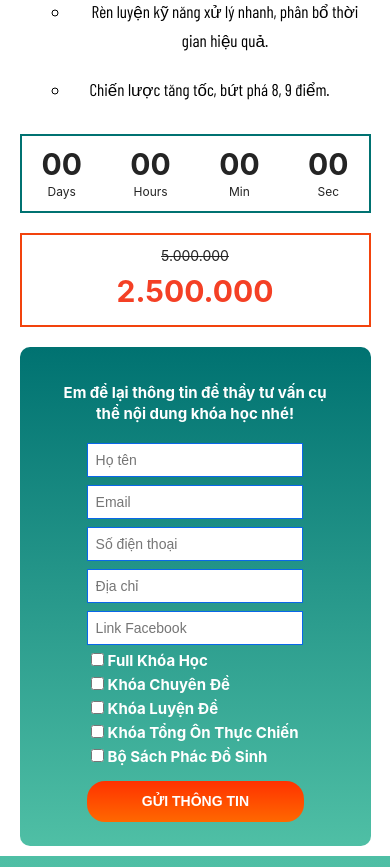
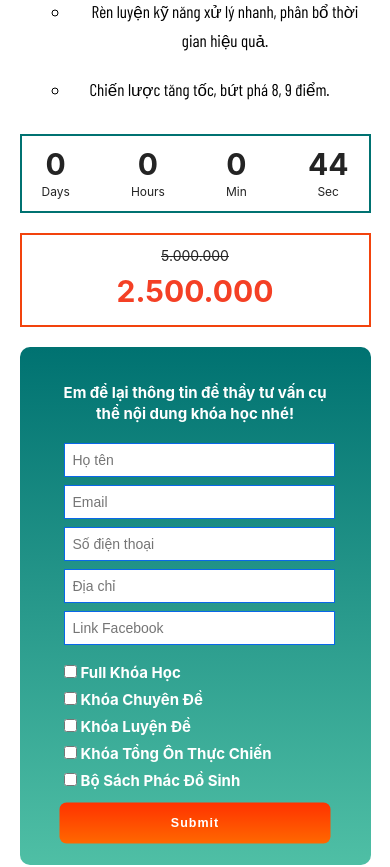
Before and after one commit to qnhanhh/thaykien-sinh, a React (Create React App) app: page / in a window 390 px wide. Shown: the part 1620-2487 px from the top of the page. Built offline with nearby package versions, Linux system fonts and the light colour scheme.

Commit message:
update countdown

```diff
--- a/package.json
+++ b/package.json
@@ -7,6 +7,7 @@
     "@testing-library/react": "^13.3.0",
     "@testing-library/user-event": "^13.5.0",
     "react": "^18.2.0",
+    "react-countdown": "^2.3.2",
     "react-dom": "^18.2.0",
     "react-scripts": "5.0.1",
     "web-vitals": "^2.1.4"
--- a/src/Banner.css
+++ b/src/Banner.css
@@ -86,4 +86,20 @@
   text-transform: uppercase;
   text-decoration: none;
   border-radius: 30px;
+  animation: glowing 1000ms infinite;
 }
+
+@keyframes glowing{
+  0% {
+    background-color: rgb(255, 50, 0);
+    box-shadow: 0 0 5px rgb(255, 50, 0);
+  }
+  50% {
+    background-color: rgba(255, 104, 0,0.5);
+    box-shadow: 0 0 20px rgba(255, 104, 0,0.5);
+  }
+  100% {
+    background-color: rgb(255, 104, 0);
+    box-shadow: 0 0 5px rgb(255, 104, 0);
+  }
+}
--- a/src/RegisterForm.css
+++ b/src/RegisterForm.css
@@ -16,12 +16,16 @@
   line-height: 1.4;
 }
 
+#hiddenConfirm{
+  display: none;
+}
+
 #form1 {
   line-height: 1.6;
 }
 
 #form1 input {
-  width: 80%;
+  width: 100%;
   font-size: 1.4rem;
   border: 1px solid rgb(10, 103, 233);
   padding: 8px;
@@ -33,9 +37,10 @@
 }
 
 .register-box {
-  width: 80%;
+  width: 100%;
+  line-height: 1.8;
   text-align: left;
-  margin: 0 auto 0.8rem;
+  margin: 1rem auto 0.8rem;
 }
 
 .register-box input {
@@ -59,3 +64,121 @@
   border: none !important;
   cursor: pointer;
 }
+
+.button {
+  --color: #fff;
+  --background: linear-gradient(180deg, #ff3200, #ff6800);
+  --height: 41px;
+  --width: 100%;
+  --icon: #fff;
+  padding: 1rem;
+  cursor: pointer;
+  text-align: center;
+  position: relative;
+  border: none;
+  outline: none;
+  background: none;
+  -webkit-appearance: none;
+  -webkit-tap-highlight-color: transparent;
+  width: var(--width);
+  letter-spacing: 1px;
+  font-size: 2rem;
+  font-weight: bold;
+  color: var(--color);
+  line-height: 1.8;
+}
+.button:before {
+  content: "";
+  display: block;
+  position: absolute;
+  top: 50%;
+  left: 50%;
+  transform: translate(-50%, -50%);
+  width: var(--before-w, var(--width));
+  height: var(--before-h, var(--height));
+  border-radius: var(--before-r, 7px);
+  background: var(--background);
+  transform-origin: 50% 50%;
+  transition: width 0.3s, height 0.3s, border-radius 0.2s;
+  transition-delay: 0.2s;
+}
+.button span {
+  z-index: 1;
+  display: block;
+  position: relative;
+  opacity: var(--span-o, 1);
+  transform: scale(var(--span-s, 1));
+  transition: opacity 0.3s, transform 0.2s;
+  transition-delay: 0.2s;
+}
+.button svg {
+  width: 15px;
+  height: 13px;
+  display: block;
+  position: absolute;
+  left: 50%;
+  top: 50%;
+  stroke: var(--icon);
+  stroke-width: 2px;
+  stroke-linecap: round;
+  stroke-linejoin: round;
+  fill: none;
+  transform: translate(-50%, -50%);
+  stroke-dasharray: 17px;
+  stroke-dashoffset: var(--svg-o, 17px);
+  transition: stroke-dashoffset 0.3s ease;
+}
+.button.processing {
+  --before-w: 41px;
+  --before-h: 41px;
+  --before-r: 22px;
+  --span-o: 0;
+  --span-s: 0.6;
+  --after-s: 1;
+  --svg-o: 34px;
+}
+.button.processing:before {
+  animation: pulse 3s linear forwards;
+}
+.button.processing svg {
+  transition-delay: 3s;
+}
+
+@keyframes pulse {
+  4% {
+    transform: translate(-50%, -50%) scaleX(1.1);
+  }
+  8% {
+    transform: translate(-50%, -50%);
+  }
+  24%,
+  56%,
+  88% {
+    transform: translate(-50%, -50%) scale(0.8);
+  }
+  40%,
+  72% {
+    transform: translate(-50%, -50%) scale(1.2);
+  }
+}
+
+.restart {
+  margin-top: 1rem;
+  text-decoration: none;
+  line-height: 1.6;
+  color: #404660;
+  font-size: 1.4rem;
+  font-weight: 500;
+  display: none;
+}
+.restart svg {
+  margin: 4px 4px 0 0;
+  width: 16px;
+  height: 16px;
+  display: inline-block;
+  vertical-align: top;
+}
+
+html {
+  -webkit-font-smoothing: antialiased;
+}
--- a/src/RegisterForm.js
+++ b/src/RegisterForm.js
@@ -1,10 +1,28 @@
 import './RegisterForm.css'
 
 const RegisterForm = () => {
+    function HandleSubmit(event) {
+        const submitForm=document.getElementById('form1')
+        const submitBtn = document.querySelector('#submitBtn')
+        submitBtn.classList.add('processing')
+        submitForm.submit()
+
+        const restartBtn = document.querySelector('.restart')
+        setTimeout(() => {
+            restartBtn.style.display = 'block'
+        }, 4000)
+        restartBtn.addEventListener('click', e => {
+            submitBtn.classList.remove('processing')
+            e.preventDefault()
+            restartBtn.style.display = 'none'
+        })
+    }
+
     return (
         <div className='register-form'>
             <h3 className='register-title'>Em để lại thông tin để thầy tư vấn cụ thể nội dung khóa học nhé!</h3>
-            <form id='form1' action='' method='post'>
+            <iframe name='hiddenConfirm' id='hiddenConfirm'></iframe>
+            <form target='hiddenConfirm' id='form1' action='' method='post'>
                 <input type='text' placeholder='Họ tên'></input><br />
                 <input type='email' placeholder='Email'></input><br />
                 <input type='text' placeholder='Số điện thoại'></input><br />
@@ -12,17 +30,30 @@ const RegisterForm = () => {
                 <input type='text' placeholder='Link Facebook'></input><br />
                 <div className='register-box'>
                     <input type='checkbox' id='Full Khóa Học' name='Full Khóa Học'></input>
-                    <label for='Full Khóa Học'>Full Khóa Học</label><br />
+                    <label htmlFor='Full Khóa Học'>Full Khóa Học</label><br />
                     <input type='checkbox' id='Khóa Chuyên Đề' name='Khóa Chuyên Đề'></input>
-                    <label for='Khóa Chuyên Đề'>Khóa Chuyên Đề</label><br />
+                    <label htmlFor='Khóa Chuyên Đề'>Khóa Chuyên Đề</label><br />
                     <input type='checkbox' id='Khóa Luyện Đề' name='Khóa Luyện Đề'></input>
-                    <label for='Khóa Luyện Đề'>Khóa Luyện Đề</label><br />
+                    <label htmlFor='Khóa Luyện Đề'>Khóa Luyện Đề</label><br />
                     <input type='checkbox' id='Khóa Tổng Ôn Thực Chiến' name='Khóa Tổng Ôn Thực Chiến'></input>
-                    <label for='Khóa Tổng Ôn Thực Chiến'>Khóa Tổng Ôn Thực Chiến</label><br />
+                    <label htmlFor='Khóa Tổng Ôn Thực Chiến'>Khóa Tổng Ôn Thực Chiến</label><br />
                     <input type='checkbox' id='Bộ Sách Phác Đồ Sinh' name='Bộ Sách Phác Đồ Sinh'></input>
-                    <label for='Bộ Sách Phác Đồ Sinh'>Bộ Sách Phác Đồ Sinh</label><br />
+                    <label htmlFor='Bộ Sách Phác Đồ Sinh'>Bộ Sách Phác Đồ Sinh</label><br />
                 </div>
-                <input className='register-submit hvr-bounce-out' type='submit' value='GỬI THÔNG TIN'></input>
+                <button className='button' id='submitBtn' onClick={(event) => HandleSubmit(event)}>
+                    <span>Submit</span>
+                    <svg viewBox="0 0 15 13">
+                        <polyline points="2 6.5 6 10.5 13 2.5"></polyline>
+                    </svg>
+                </button>
+
+                <a href="/" className="restart">
+                    <svg viewBox="0 0 16 16" fill="currentColor">
+                        <path d="M4.5,4.5c1.9-1.9,5.1-1.9,7,0c0.7,0.7,1.2,1.7,1.4,2.7l2-0.3C14.7,5.4,14,4.1,13,3.1c-2.7-2.7-7.1-2.7-9.9,0 L0.9,0.9L0.2,7.3l6.4-0.7L4.5,4.5z"></path>
+                        <path d="M15.8,8.7L9.4,9.4l2.1,2.1c-1.9,1.9-5.1,1.9-7,0c-0.7-0.7-1.2-1.7-1.4-2.7l-2,0.3 C1.3,10.6,2,11.9,3,12.9c1.4,1.4,3.1,2,4.9,2c1.8,0,3.6-0.7,4.9-2l2.2,2.2L15.8,8.7z"></path>
+                    </svg>
+                    Restart
+                </a>
             </form>
         </div>
     )
--- a/src/Registration.js
+++ b/src/Registration.js
@@ -1,7 +1,31 @@
+import Countdown from 'react-countdown'
 import './Registration.css'
 import RegisterForm from './RegisterForm'
 
 const Registration = () => {
+    const renderer = ({ days, hours, minutes, seconds }) => {
+        return (
+            <div className='timer'>
+                <div className='timer-div'>
+                    <span className='timer-count'>{days}</span>
+                    <h3 className='timer-title'>Days</h3>
+                </div>
+                <div className='timer-div'>
+                    <span className='timer-count'>{hours}</span>
+                    <h3 className='timer-title'>Hours</h3>
+                </div>
+                <div className='timer-div'>
+                    <span className='timer-count'>{minutes}</span>
+                    <h3 className='timer-title'>Min</h3>
+                </div>
+                <div className='timer-div'>
+                    <span className='timer-count'>{seconds}</span>
+                    <h3 className='timer-title'>Sec</h3>
+                </div>
+            </div>
+        )
+    }
+
     return (
         <div className='regist-container'>
             <div id='registration'></div>
@@ -14,24 +38,7 @@ const Registration = () => {
                     <li className='regist-item'>Chiến lược tăng tốc, bứt phá 8, 9 điểm.</li>
                 </ul>
                 <div className='regist-noti'>
-                    <div className='timer'>
-                        <div className='timer-div'>
-                            <span className='timer-count'>00</span>
-                            <h3 className='timer-title'>Days</h3>
-                        </div>
-                        <div className='timer-div'>
-                            <span className='timer-count'>00</span>
-                            <h3 className='timer-title'>Hours</h3>
-                        </div>
-                        <div className='timer-div'>
-                            <span className='timer-count'>00</span>
-                            <h3 className='timer-title'>Min</h3>
-                        </div>
-                        <div className='timer-div'>
-                            <span className='timer-count'>00</span>
-                            <h3 className='timer-title'>Sec</h3>
-                        </div>
-                    </div>
+                    <Countdown date={Date.now() + 50000} renderer={renderer} />
                     <div className='price'>
                         <h3 className='old-price'>5.000.000</h3>
                         <h3 className='new-price'>2.500.000</h3>
--- a/src/Responsive.css
+++ b/src/Responsive.css
@@ -53,7 +53,8 @@
   .teacher-wrapper,
   .achievement-list,
   .tuition-list,
-  .tuition-item {
+  .tuition-item,
+  .pathway-desc {
     display: block !important;
     width: 90vw !important;
   }
```
Also changed, not shown: 1 other file (tests, documents, lock files or other folders).
